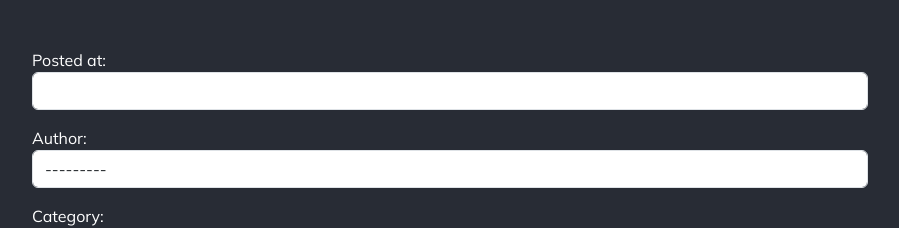
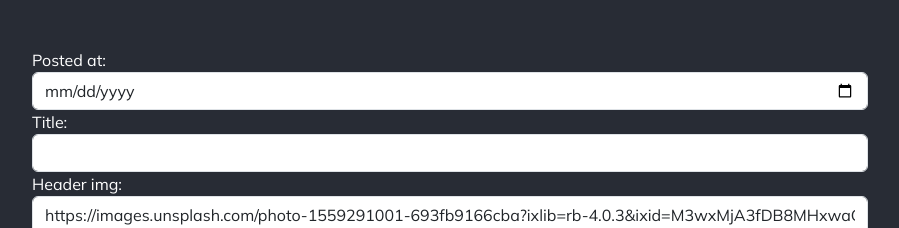
Before and after one commit to anchit-chandran/django-personal-website, a Django app: page /create_post in a window 1280 px wide. Shown: the part 58-286 px from the top of the page, without its empty margins (190-1089 px from the left). Run offline with Django 4.2, Linux system fonts and the light colour scheme; data that the repository does not hold is empty; parts of the project's set-up code (start-up, migrations or seed data) failed here and were passed over.

Commit message:
improves add post form styling, updates Post model, removes Category model
Signed-off-by: Anchit <anchit97123@gmail.com>

```diff
--- a/app_website/admin.py
+++ b/app_website/admin.py
@@ -3,7 +3,6 @@ from django.contrib import admin
 from . import models
 
 # Register your models here.
-admin.site.register(models.Category)
 admin.site.register(models.BlogPost)
 admin.site.register(models.Skill)
 admin.site.register(models.Project)
--- a/app_website/forms.py
+++ b/app_website/forms.py
@@ -15,18 +15,23 @@ class LoginForm(ModelForm):
             "password": PasswordInput(attrs={"class": "form-control"}),
         }
 
+
 class CreatePostForm(ModelForm):
-
     class Meta:
         model = BlogPost
         fields = "__all__"
 
         widgets = {
-            "posted_at": forms.DateInput(attrs={"class": "form-control"}),
+            "posted_at": forms.DateInput(
+                attrs={
+                    "class": "form-control",
+                    "type": "date",
+                }
+            ),
             "author": forms.Select(attrs={"class": "form-control"}),
-            "category": forms.Select(attrs={"class": "form-control"}),
+            "category": forms.Select(attrs={"class": "form-select"}),
             "title": forms.TextInput(attrs={"class": "form-control"}),
             "header_img": forms.TextInput(attrs={"class": "form-control"}),
             "content": forms.Textarea(attrs={"class": "form-control"}),
-            "featured": forms.CheckboxInput(attrs={"class": "form-control"}),
+            "featured": forms.CheckboxInput(attrs={"class": "form-check-input"}),
         }
--- a/app_website/models.py
+++ b/app_website/models.py
@@ -1,20 +1,10 @@
 from django.db import models
-from django.contrib.auth.models import User
 
 # Create your models here.
-
-class Category(models.Model):
-
-    name = models.CharField(max_length=50)
-
-    def __str__(self):
-        return self.name
 
 class BlogPost(models.Model):
 
     posted_at = models.DateTimeField(blank=True, null=True)
-    author = models.ForeignKey(User, on_delete=models.CASCADE, blank=True, null=True)
-    category = models.ManyToManyField(Category, blank=True, default='Newsletter')
     title = models.CharField(max_length=100, blank=True, null=True)
     header_img = models.URLField(max_length=500, default='https://images.unsplash.com/photo-1559291001-693fb9166cba?ixlib=rb-4.0.3&ixid=M3wxMjA3fDB8MHxwaG90by1wYWdlfHx8fGVufDB8fHx8fA%3D%3D&auto=format&fit=crop&w=687&q=80', null=True)
     content = models.TextField(max_length=10000, blank=True, null=True)
--- a/app_website/static/app_website/styles.css
+++ b/app_website/static/app_website/styles.css
@@ -277,6 +277,7 @@ section.recent-projects > .title-col {
   height: auto;
 }
 
+
 /* PAGES */
 
 .page-title-wrapper {
--- a/app_website/templates/app_website/create_post.html
+++ b/app_website/templates/app_website/create_post.html
@@ -5,7 +5,7 @@
     <div class="col">
         <form method="post">
             {% csrf_token %}
-            {{ form.as_p }}
+            {{ form }}
             <input type="submit" value="Submit" class="btn btn-outline-primary">
         </form>
     </div>
```
Also changed, not shown: app_website/migrations/0020_alter_blogpost_posted_at.py (added), app_website/migrations/0021_remove_blogpost_author.py (added), app_website/migrations/0022_remove_blogpost_category_delete_category.py (added).
